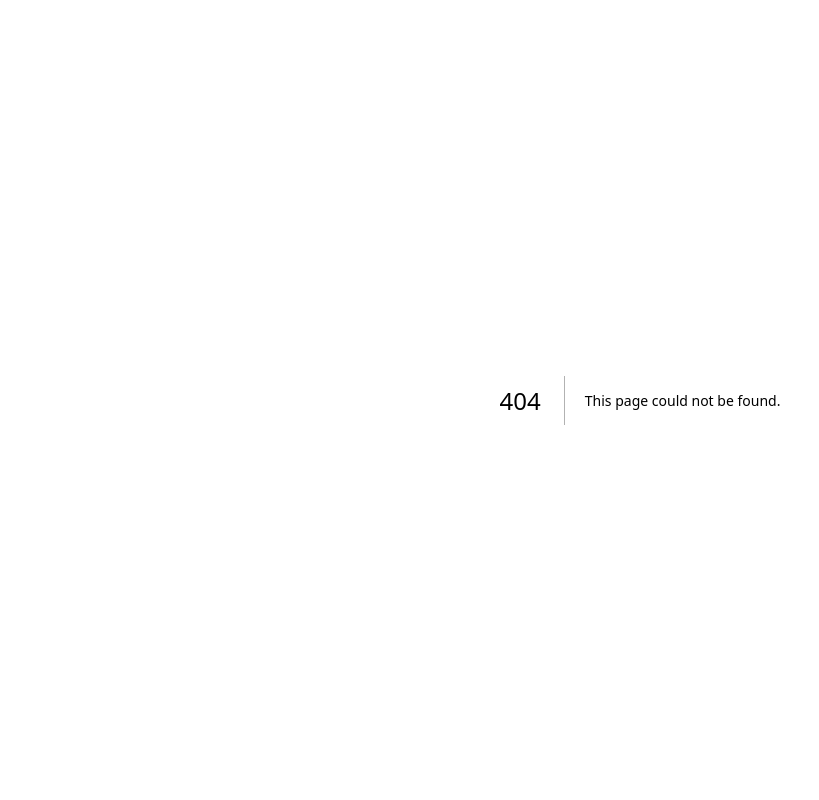
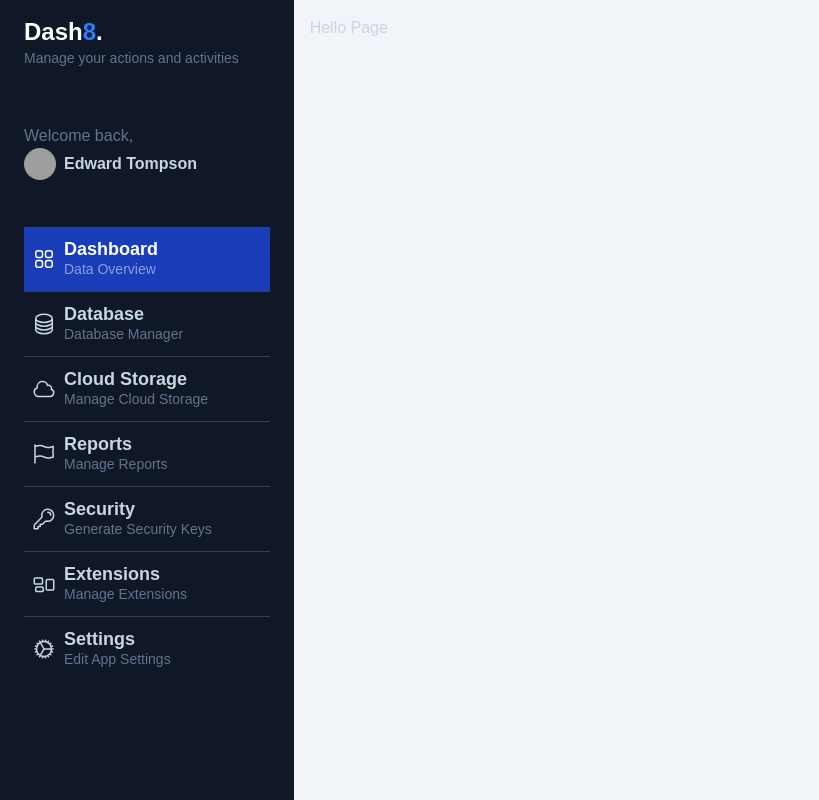
Before and after one commit to Alejandro-Figueiras/NextFH, a Next.js app in the folder 02-my-dashboard/: page /dashboard/counter in a window 1280 px wide. Before the commit this address had no page. Shown: the whole page, without its empty margins (0-819 px from the left). Built offline with nearby package versions, Linux system fonts and the light colour scheme; grey boxes are pictures that could not be loaded.

Commit message:
02-my-dashboard add dashboard layout

```diff
--- /dev/null
+++ b/02-my-dashboard/app/dashboard/counter/page.tsx
@@ -0,0 +1,8 @@
+
+export default function CounterPage() {
+  return (
+    <div>
+      <h1>Hello Page</h1>
+    </div>
+  );
+}
--- /dev/null
+++ b/02-my-dashboard/app/dashboard/layout.tsx
@@ -0,0 +1,248 @@
+export default function DashboardLayout({
+	children,
+}: {
+	children: React.ReactNode
+}) {
+	return (
+		<div className='bg-slate-100 w-screen h-screen antialiased text-slate-300 selection:bg-blue-600 selection:text-white'>
+			<div className='flex flex-row w-screen'>
+				<div
+					id='menu'
+					className='bg-gray-900 min-h-screen z-10 text-slate-300 w-96 h-screen'
+				>
+					<div id='logo' className='my-4 px-6'>
+						<h1 className='text-lg md:text-2xl font-bold text-white'>
+							Dash<span className='text-blue-500'>8</span>.
+						</h1>
+						<p className='text-slate-500 text-sm'>
+							Manage your actions and activities
+						</p>
+					</div>
+					<div id='profile' className='px-6 py-10'>
+						<p className='text-slate-500'>Welcome back,</p>
+						<a href='#' className='inline-flex space-x-2 items-center'>
+							<span>
+								<img
+									className='rounded-full w-8 h-8'
+									src='https://images.unsplash.com/photo-1542909168-82c3e7fdca5c?ixlib=rb-4.0.3&ixid=MnwxMjA3fDB8MHxwaG90by1wYWdlfHx8fGVufDB8fHx8&auto=format&fit=crop&w=128&q=80'
+									alt=''
+								/>
+							</span>
+							<span className='text-sm md:text-base font-bold'>
+								Edward Tompson
+							</span>
+						</a>
+					</div>
+					<div id='nav' className='w-full px-6'>
+						<a
+							href='#'
+							className='w-full px-2 inline-flex space-x-2 items-center border-b border-slate-700 py-3 bg-blue-800 hover:bg-white/5 transition ease-linear duration-150'
+						>
+							<div>
+								<svg
+									xmlns='http://www.w3.org/2000/svg'
+									fill='none'
+									viewBox='0 0 24 24'
+									strokeWidth='1.5'
+									stroke='currentColor'
+									className='w-6 h-6 text-white'
+								>
+									<path
+										strokeLinecap='round'
+										strokeLinejoin='round'
+										d='M3.75 6A2.25 2.25 0 016 3.75h2.25A2.25 2.25 0 0110.5 6v2.25a2.25 2.25 0 01-2.25 2.25H6a2.25 2.25 0 01-2.25-2.25V6zM3.75 15.75A2.25 2.25 0 016 13.5h2.25a2.25 2.25 0 012.25 2.25V18a2.25 2.25 0 01-2.25 2.25H6A2.25 2.25 0 013.75 18v-2.25zM13.5 6a2.25 2.25 0 012.25-2.25H18A2.25 2.25 0 0120.25 6v2.25A2.25 2.25 0 0118 10.5h-2.25a2.25 2.25 0 01-2.25-2.25V6zM13.5 15.75a2.25 2.25 0 012.25-2.25H18a2.25 2.25 0 012.25 2.25V18A2.25 2.25 0 0118 20.25h-2.25A2.25 2.25 0 0113.5 18v-2.25z'
+									/>
+								</svg>
+							</div>
+							<div className='flex flex-col'>
+								<span className='text-lg font-bold leading-5 text-white'>
+									Dashboard
+								</span>
+								<span className='text-sm text-white/50 hidden md:block'>
+									Data Overview
+								</span>
+							</div>
+						</a>
+						<a
+							href='#'
+							className='w-full px-2 inline-flex space-x-2 items-center border-b border-slate-700 py-3 hover:bg-white/5 transition ease-linear duration-150'
+						>
+							<div>
+								<svg
+									xmlns='http://www.w3.org/2000/svg'
+									fill='none'
+									viewBox='0 0 24 24'
+									strokeWidth='1.5'
+									stroke='currentColor'
+									className='w-6 h-6'
+								>
+									<path
+										strokeLinecap='round'
+										strokeLinejoin='round'
+										d='M20.25 6.375c0 2.278-3.694 4.125-8.25 4.125S3.75 8.653 3.75 6.375m16.5 0c0-2.278-3.694-4.125-8.25-4.125S3.75 4.097 3.75 6.375m16.5 0v11.25c0 2.278-3.694 4.125-8.25 4.125s-8.25-1.847-8.25-4.125V6.375m16.5 0v3.75m-16.5-3.75v3.75m16.5 0v3.75C20.25 16.153 16.556 18 12 18s-8.25-1.847-8.25-4.125v-3.75m16.5 0c0 2.278-3.694 4.125-8.25 4.125s-8.25-1.847-8.25-4.125'
+									/>
+								</svg>
+							</div>
+							<div className='flex flex-col'>
+								<span className='text-lg text-slate-300 font-bold leading-5'>
+									Database
+								</span>
+								<span className='text-sm text-slate-500 hidden md:block'>
+									Database Manager
+								</span>
+							</div>
+						</a>
+						<a
+							href='#'
+							className='w-full px-2 inline-flex space-x-2 items-center border-b border-slate-700 py-3 hover:bg-white/5 transition ease-linear duration-150'
+						>
+							<div>
+								<svg
+									xmlns='http://www.w3.org/2000/svg'
+									fill='none'
+									viewBox='0 0 24 24'
+									strokeWidth='1.5'
+									stroke='currentColor'
+									className='w-6 h-6'
+								>
+									<path
+										strokeLinecap='round'
+										strokeLinejoin='round'
+										d='M2.25 15a4.5 4.5 0 004.5 4.5H18a3.75 3.75 0 001.332-7.257 3 3 0 00-3.758-3.848 5.25 5.25 0 00-10.233 2.33A4.502 4.502 0 002.25 15z'
+									/>
+								</svg>
+							</div>
+							<div className='flex flex-col'>
+								<span className='text-lg text-slate-300 font-bold leading-5'>
+									Cloud Storage
+								</span>
+								<span className='text-sm text-slate-500 hidden md:block'>
+									Manage Cloud Storage
+								</span>
+							</div>
+						</a>
+						<a
+							href='#'
+							className='w-full px-2 inline-flex space-x-2 items-center border-b border-slate-700 py-3 hover:bg-white/5 transition ease-linear duration-150'
+						>
+							<div>
+								<svg
+									xmlns='http://www.w3.org/2000/svg'
+									fill='none'
+									viewBox='0 0 24 24'
+									strokeWidth='1.5'
+									stroke='currentColor'
+									className='w-6 h-6'
+								>
+									<path
+										strokeLinecap='round'
+										strokeLinejoin='round'
+										d='M3 3v1.5M3 21v-6m0 0l2.77-.693a9 9 0 016.208.682l.108.054a9 9 0 006.086.71l3.114-.732a48.524 48.524 0 01-.005-10.499l-3.11.732a9 9 0 01-6.085-.711l-.108-.054a9 9 0 00-6.208-.682L3 4.5M3 15V4.5'
+									/>
+								</svg>
+							</div>
+							<div className='flex flex-col'>
+								<span className='text-lg text-slate-300 font-bold leading-5'>
+									Reports
+								</span>
+								<span className='text-sm text-slate-500 hidden md:block'>
+									Manage Reports
+								</span>
+							</div>
+						</a>
+						<a
+							href='#'
+							className='w-full px-2 inline-flex space-x-2 items-center border-b border-slate-700 py-3 hover:bg-white/5 transition ease-linear duration-150'
+						>
+							<div>
+								<svg
+									xmlns='http://www.w3.org/2000/svg'
+									fill='none'
+									viewBox='0 0 24 24'
+									strokeWidth='1.5'
+									stroke='currentColor'
+									className='w-6 h-6'
+								>
+									<path
+										strokeLinecap='round'
+										strokeLinejoin='round'
+										d='M15.75 5.25a3 3 0 013 3m3 0a6 6 0 01-7.029 5.912c-.563-.097-1.159.026-1.563.43L10.5 17.25H8.25v2.25H6v2.25H2.25v-2.818c0-.597.237-1.17.659-1.591l6.499-6.499c.404-.404.527-1 .43-1.563A6 6 0 1121.75 8.25z'
+									/>
+								</svg>
+							</div>
+							<div className='flex flex-col'>
+								<span className='text-lg text-slate-300 font-bold leading-5'>
+									Security
+								</span>
+								<span className='text-sm text-slate-500 hidden md:block'>
+									Generate Security Keys
+								</span>
+							</div>
+						</a>
+						<a
+							href='#'
+							className='w-full px-2 inline-flex space-x-2 items-center border-b border-slate-700 py-3 hover:bg-white/5 transition ease-linear duration-150'
+						>
+							<div>
+								<svg
+									xmlns='http://www.w3.org/2000/svg'
+									fill='none'
+									viewBox='0 0 24 24'
+									strokeWidth='1.5'
+									stroke='currentColor'
+									className='w-6 h-6'
+								>
+									<path
+										strokeLinecap='round'
+										strokeLinejoin='round'
+										d='M2.25 7.125C2.25 6.504 2.754 6 3.375 6h6c.621 0 1.125.504 1.125 1.125v3.75c0 .621-.504 1.125-1.125 1.125h-6a1.125 1.125 0 01-1.125-1.125v-3.75zM14.25 8.625c0-.621.504-1.125 1.125-1.125h5.25c.621 0 1.125.504 1.125 1.125v8.25c0 .621-.504 1.125-1.125 1.125h-5.25a1.125 1.125 0 01-1.125-1.125v-8.25zM3.75 16.125c0-.621.504-1.125 1.125-1.125h5.25c.621 0 1.125.504 1.125 1.125v2.25c0 .621-.504 1.125-1.125 1.125h-5.25a1.125 1.125 0 01-1.125-1.125v-2.25z'
+									/>
+								</svg>
+							</div>
+							<div className='flex flex-col'>
+								<span className='text-lg text-slate-300 font-bold leading-5'>
+									Extensions
+								</span>
+								<span className='text-sm text-slate-500 hidden md:block'>
+									Manage Extensions
+								</span>
+							</div>
+						</a>
+						<a
+							href='#'
+							className='w-full px-2 inline-flex space-x-2 items-center py-3 hover:bg-white/5 transition ease-linear duration-150'
+						>
+							<div>
+								<svg
+									xmlns='http://www.w3.org/2000/svg'
+									fill='none'
+									viewBox='0 0 24 24'
+									strokeWidth='1.5'
+									stroke='currentColor'
+									className='w-6 h-6'
+								>
+									<path
+										strokeLinecap='round'
+										strokeLinejoin='round'
+										d='M4.5 12a7.5 7.5 0 0015 0m-15 0a7.5 7.5 0 1115 0m-15 0H3m16.5 0H21m-1.5 0H12m-8.457 3.077l1.41-.513m14.095-5.13l1.41-.513M5.106 17.785l1.15-.964m11.49-9.642l1.149-.964M7.501 19.795l.75-1.3m7.5-12.99l.75-1.3m-6.063 16.658l.26-1.477m2.605-14.772l.26-1.477m0 17.726l-.26-1.477M10.698 4.614l-.26-1.477M16.5 19.794l-.75-1.299M7.5 4.205L12 12m6.894 5.785l-1.149-.964M6.256 7.178l-1.15-.964m15.352 8.864l-1.41-.513M4.954 9.435l-1.41-.514M12.002 12l-3.75 6.495'
+									/>
+								</svg>
+							</div>
+							<div className='flex flex-col'>
+								<span className='text-lg text-slate-300 font-bold leading-5'>
+									Settings
+								</span>
+								<span className='text-sm text-slate-500 hidden md:block'>
+									Edit App Settings
+								</span>
+							</div>
+						</a>
+					</div>
+				</div>
+        <div className="w-full overflow-y-scroll p-4">
+          {children}
+        </div>
+			</div>
+		</div>
+	)
+}
--- a/02-my-dashboard/app/page.tsx
+++ b/02-my-dashboard/app/page.tsx
@@ -1,9 +1,6 @@
+import { redirect } from "next/navigation";
 
 
 export default function HomePage() {
-  return (
-    <main>
-
-    </main>
-  );
+  redirect('/dashboard/counter')
 }
```
